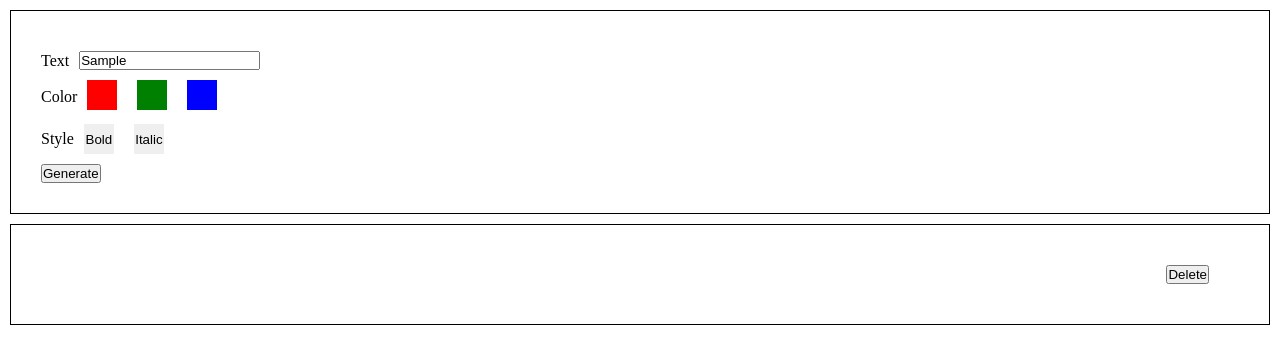
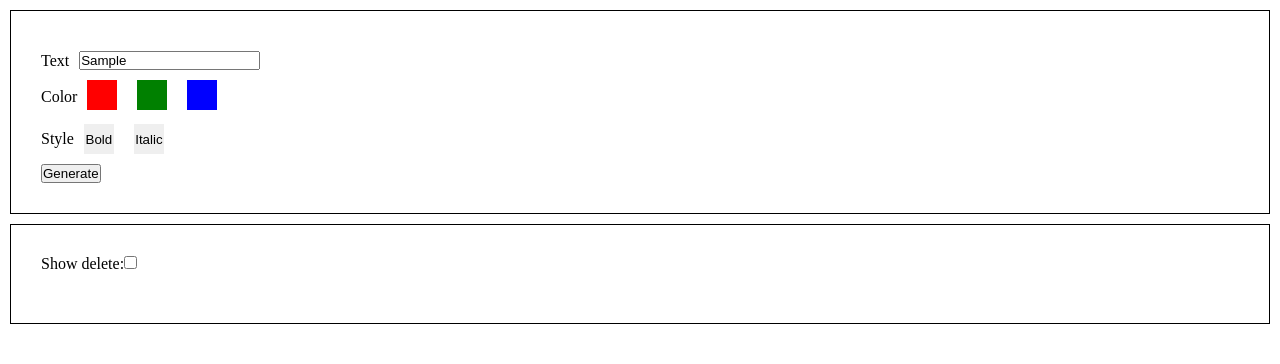
Before and after one commit to farisbegic/software-engineering, an Angular app in the folder week-3/: page / in a window 1280 px wide. Both pictures are taken after typing "Sample" into the empty fields and a click on the button "Generate". Shown: the top 364 px of the page. Built offline with nearby package versions, Linux system fonts and the light colour scheme.

Commit message:
Implemented toggle checkbox

```diff
--- a/week-3/src/app/output/output.component.html
+++ b/week-3/src/app/output/output.component.html
@@ -1,6 +1,8 @@
 <div class="output-container" *ngIf="elements.length != 0">
+  <label for="delete">Show delete:</label>
+  <input id="delete" (change)="toggleDelete($event)" type="checkbox">
   <div class="output" [ngClass]="element.color" *ngFor="let element of elements">
     <p [ngClass]="element.type">{{element.text}}</p>
-    <button (click)="onDelete(element.id)">Delete</button>
+    <button (click)="onDelete(element.id)" *ngIf="showDelete">Delete</button>
   </div>
 </div>
--- a/week-3/src/app/output/output.component.ts
+++ b/week-3/src/app/output/output.component.ts
@@ -7,9 +7,14 @@ import {Component, Input, OnInit} from '@angular/core';
 })
 export class OutputComponent {
   @Input() elements: any;
+  showDelete: boolean = false;
 
   onDelete(value: any):void {
     let index = this.elements.map((element: { id: any; }) => element.id).indexOf(value);
     this.elements.splice(index, 1);
   }
+
+  toggleDelete(value: any) {
+    this.showDelete = value.target.checked;
+  }
 }
```
